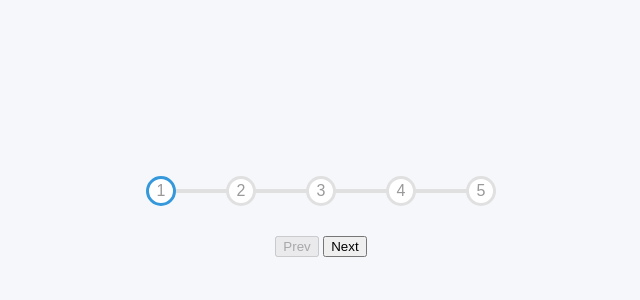
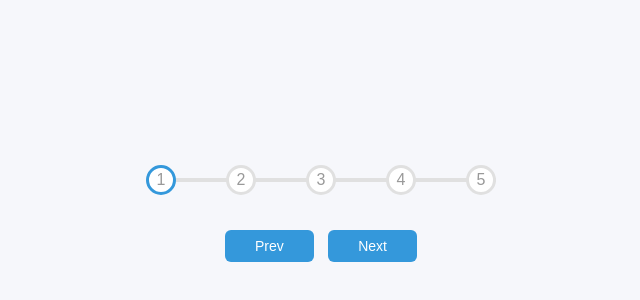
Before and after one commit to Archiie/ProgressSteps, a plain HTML site: page index.html in a window 1280 px wide. Shown: the part 184-484 px from the top of the page, without its empty margins (319-959 px from the left). Drawn offline with Linux system fonts and the light colour scheme; a web font is replaced by a local one.

Commit message:
added styling to .btn class

```diff
--- a/style.css
+++ b/style.css
@@ -74,3 +74,15 @@ body{
 .circle.active {
   border-color: var(--line-border-fill);
 }
+
+.btn {
+  background-color: var(--line-border-fill);
+  color: #fff;
+  border: 0; /* removes the default border */
+  border-radius: 6px;
+  font-family: inherit;
+  padding: 8px 30px; /* top-&-bottom left-&-right */
+  margin: 5px; /* puts space between 2 buttons */
+  font-size: 14px;
+  cursor: pointer;
+}
```
